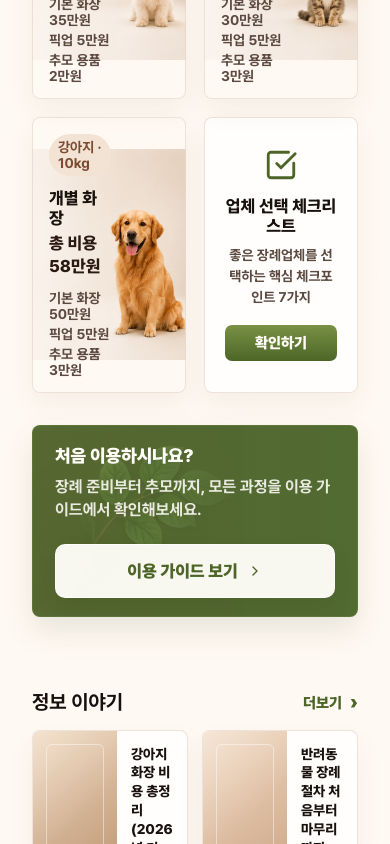
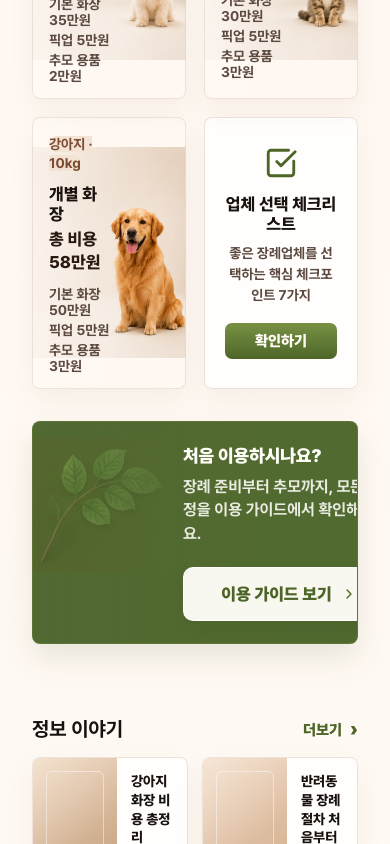
Before and after one commit to jogabi/petlog-web, a React (Vite) app: page / in a window 390 px wide. Shown: the part 3279-4123 px from the top of the page. Built offline with nearby package versions, Linux system fonts and the light colour scheme; no server answers.

Commit message:
Refine styles in App.css by adjusting background gradients, padding, and dimensions for button and guide-cta components to enhance visual appeal and layout consistency.

```diff
--- a/src/App.css
+++ b/src/App.css
@@ -702,9 +702,11 @@ button {
   );
 }
 
-.cost-copy > span {
+.cost-bg-1 .cost-copy > span {
   display: inline-flex;
   padding: 5px 9px;
+  color: var(--green-dark);
+  background: #edf6e5;
 }
 
 .cost-copy h3 {
@@ -820,12 +822,12 @@ button {
   align-items: center;
   min-height: 96px;
   margin-top: 32px;
-  padding: 0 54px 0 230px;
+  padding: 0 54px 0 250px;
   overflow: hidden;
   border: 1px solid rgba(111, 135, 62, 0.42);
   border-radius: 8px;
   background:
-    linear-gradient(90deg, #566934 0%, #536832 42%, #526b31 100%),
+    linear-gradient(90deg, #526933 0%, #526a31 52%, #506a30 100%),
     var(--green-dark);
   box-shadow: 0 14px 30px rgba(71, 91, 38, 0.12);
 }
@@ -833,14 +835,21 @@ button {
 .guide-cta::before {
   position: absolute;
   inset: 0 auto 0 0;
-  width: 300px;
+  width: 360px;
   content: '';
   background:
-    linear-gradient(90deg, rgba(82, 107, 49, 0) 0%, rgba(82, 107, 49, 0.08) 58%, #536832 100%),
+    linear-gradient(90deg, rgba(82, 106, 49, 0) 0%, rgba(82, 106, 49, 0.18) 26%, #526a31 62%, #526a31 100%),
+    linear-gradient(180deg, rgba(82, 106, 49, 0.08), rgba(82, 106, 49, 0.08)),
     url('./assets/guide-cta-flower.png');
   background-repeat: no-repeat;
-  background-position: left 0 center;
-  background-size: auto 96px;
+  background-position:
+    left top,
+    left top,
+    left -22px top 14px;
+  background-size:
+    100% 100%,
+    100% 100%,
+    auto 155px;
   pointer-events: none;
 }
 
@@ -996,12 +1005,20 @@ button {
   }
 
   .guide-cta {
-    padding: 18px 22px;
+    min-height: 120px;
+    padding: 22px 22px 22px 150px;
   }
 
   .guide-cta::before {
-    width: 100%;
-    opacity: 0.28;
-    background-size: 210px auto;
+    width: 250px;
+    opacity: 0.5;
+    background-position:
+      left top,
+      left top,
+      left -20px top 16px;
+    background-size:
+      100% 100%,
+      100% 100%,
+      auto 135px;
   }
 }
```
